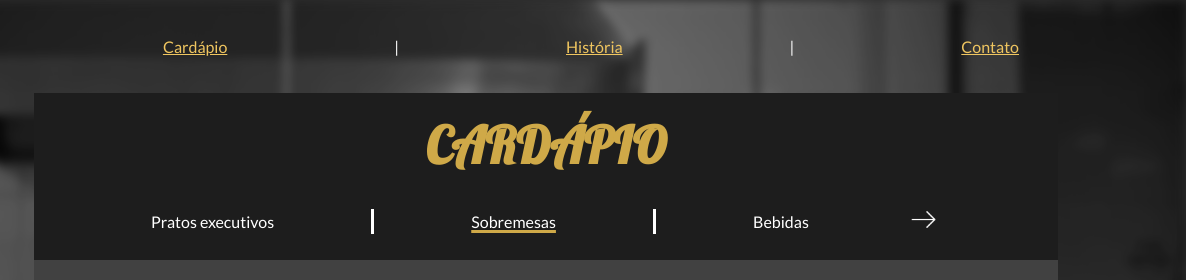
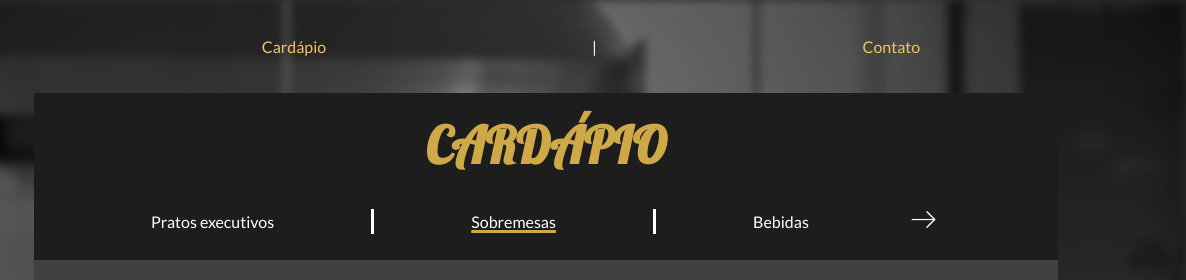
Before and after one commit to BlequiOFC/FLRestauranteBarSite, a plain HTML site: page pages/cardapio/sobremesas/sobremesas.html in a window 1280 px wide. Shown: the top 280 px of the page, 94-1280 px from the left. Drawn offline with Linux system fonts and the light colour scheme.

Commit message:
alterações simples

```diff
--- a/pages/cardapio/sobremesas/sobremesas.html
+++ b/pages/cardapio/sobremesas/sobremesas.html
@@ -14,14 +14,12 @@
 
       <header class="header">
         <div>
-            <a href="home.html"><img class="logo" src="../../../img/logo_somente_FL-removebg-preview.png" alt=""></a>
+            <a href="../../home.html"><img class="logo" src="../../../img/logo_somente_FL-removebg-preview.png" alt=""></a>
             <br>
             <div>
-                <a class="header-btns" href="cardapio.html">Cardápio</a>
+                <a class="header-btns" href="../cardapio.html">Cardápio</a>
                 <p>|</p>
-                <a class="header-btns" href="">História</a>
-                <p>|</p>
-                <a class="header-btns" href="">Contato</a>
+                <a class="header-btns" href="#rodape">Contato</a>
             </div>
         </div>
     </header>
@@ -100,7 +98,7 @@
       </section>
 
 
-          <section class="rodape">
+          <section id="rodape" class="rodape">
       <a href="#">
         <img src="/FLRestauranteBarSite/img/logorodape.png" alt="">
       </a>
--- a/styles.css
+++ b/styles.css
@@ -41,6 +41,7 @@ header div {
   height: 100%;
   align-items: center;
 
+
 }
 
 .navbaritem {
@@ -51,6 +52,10 @@ header div {
 
 header div div p {
   margin: 0px;
+}
+
+header a {
+  text-decoration: none;
 }
 
 .header-btns {
```
Also changed, not shown: pages/cardapio/cardapio.html (+2 -6 lines), pages/home.html (+2 -2 lines).
